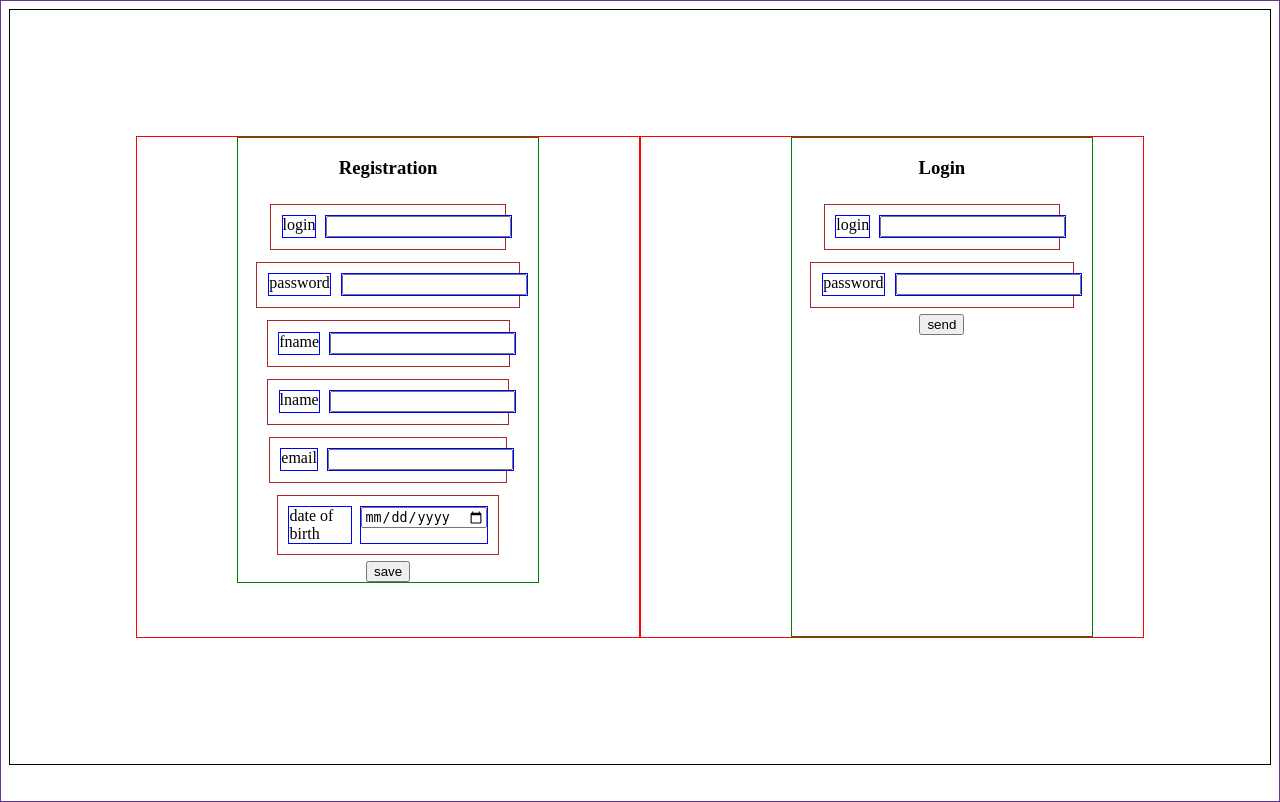
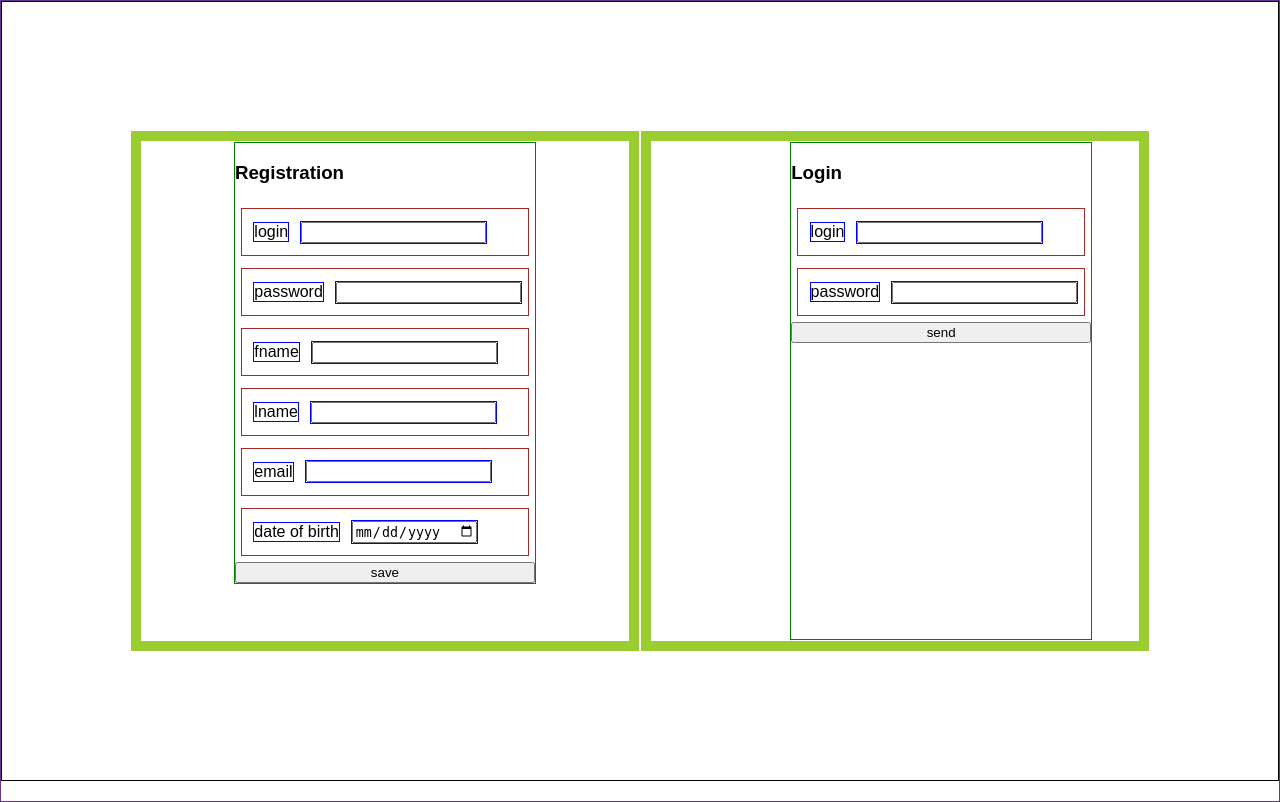
Before and after one commit to smapl/financial_assistant, a Flask app: page /identification in a window 1280 px wide. Run offline with Flask 2, Linux system fonts and the light colour scheme.

Commit message:
aligned blockees

```diff
--- a/src/financial_assistant/static/scripts/index.js
+++ b/src/financial_assistant/static/scripts/index.js
@@ -53,6 +53,6 @@ function login() {
 
 let reg = document.getElementById("reg");
 let log = document.getElementById("log");
-console.log(reg, log);
+
 reg.onclick = registrtion;
 log.onclick = login;
--- a/src/financial_assistant/static/styles/index.css
+++ b/src/financial_assistant/static/styles/index.css
@@ -1,37 +1,47 @@
 html {
   margin: 0;
+  font-family: Arial, Helvetica, sans-serif;
   height: 100%;
   border: 1px solid rebeccapurple;
+}
+
+head,
+body {
+  margin: 0;
+  padding: 0;
 }
 
 section {
   padding: 10%;
   display: flex;
+  flex-direction: row;
   border: 1px solid black;
+  align-items: center;
   justify-content: space-around;
 }
 
 .block {
+  margin: 1px;
   display: flex;
-  /* align-items: stretch; */
   justify-content: space-around;
-  border: 1px solid red;
+  border: 10px solid yellowgreen;
   height: 500px;
-  width: 70%;
+  width: 100%;
 }
 
 .inside {
+  margin: 1px;
   width: 300px;
   display: flex;
   flex-direction: column;
-  align-items: center;
+  justify-content: flex-start;
   border: 1px solid green;
 }
 .inside_item {
   margin: 2%;
   padding: 2%;
   display: flex;
-  flex-direction: row;
+  align-items: center;
   justify-content: flex-start;
   border: 1px solid brown;
 }
@@ -39,3 +49,10 @@ section {
   margin: 2%;
   border: 1px solid blue;
 }
+
+.head {
+  margin-bottom: 2%;
+  display: flex;
+  align-items: center;
+  justify-content: space-around;
+}
```
